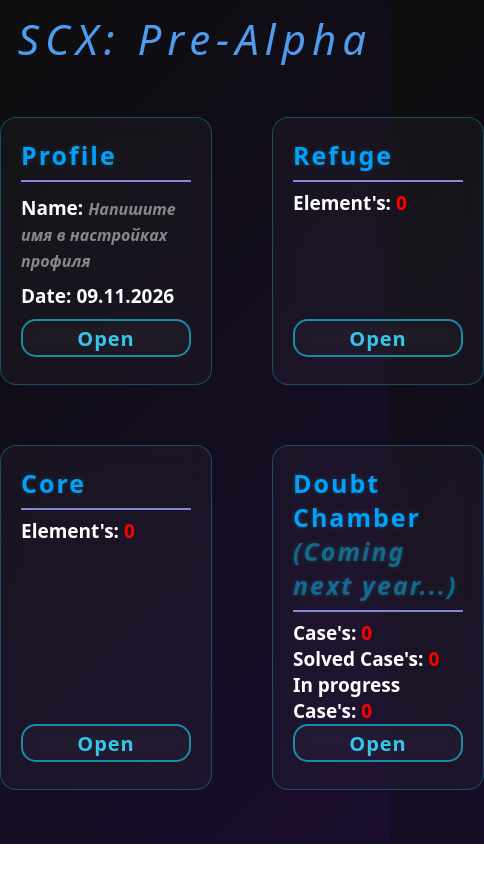
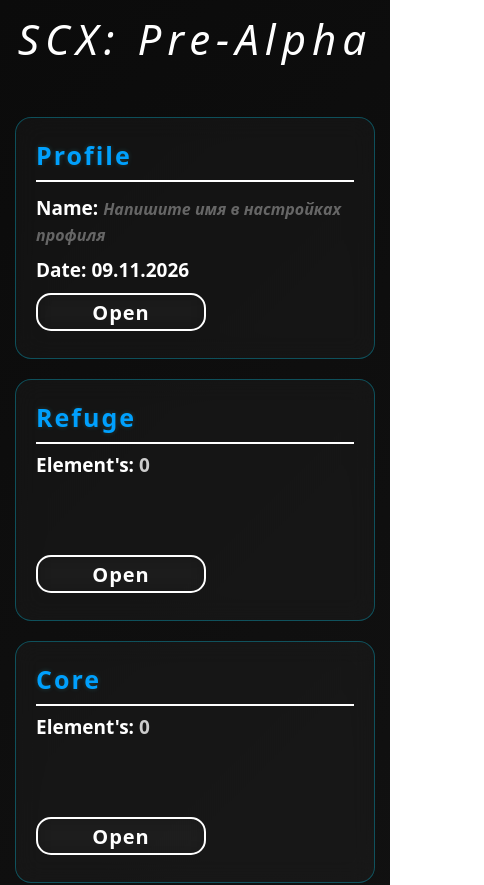
Before and after one commit to XWOSAUX/SCX, a React (Vite) app: page /menu in a window 390 px wide. Shown: the top 885 px of the page, 484 px wide, since content can reach past the window. Before the commit the page ends 844 px from the top, so only its background shows below. Built offline with nearby package versions, Linux system fonts and the light colour scheme; no server answers; the database is empty.

Commit message:
Mobile & Themes polish

```diff
--- a/src/CoreScreen.tsx
+++ b/src/CoreScreen.tsx
@@ -3,6 +3,7 @@ import { useNavigate } from 'react-router-dom';
 import { useCoreStore } from './useCoreStore';
 import { useState } from 'react';
 import './RefugeScreen.css';
+import StatusBadge from './StatusBadge';
 
 function CoreScreen() {
   const navigate = useNavigate();
@@ -17,8 +18,12 @@ function CoreScreen() {
   }, [fetchNodes]);
 
   if (isLoading) {
-    return <div style={{ color: 'white', textAlign: 'center', marginTop: '50px' }}>Загрузка убежища...</div>;
-  }
+  return (
+    <div style={{ display: 'flex', justifyContent: 'center', alignItems: 'center', height: '100vh' }}>
+      <StatusBadge status="loading" text="Синхронизация Core..." />
+    </div>
+  );
+}
 
   const handleAddNode = async () => {
     // Если пусто, уже 10 штук или ИДЕТ ОТПРАВКА — ничего не делаем
--- a/src/MenuScreen.tsx
+++ b/src/MenuScreen.tsx
@@ -71,7 +71,7 @@ function MenuScreen() {
           </div>
 
           <div className="chamber doubt-chamber-div">
-            <p className="main-text">Doubt Chamber <span className='text-test'>(Coming next year...)</span></p>
+            <p className="main-text">Doubt Chamber <span className='text-test'>(Coming next year...❄️)</span></p>
             <hr className="hr-sanctum-grid" />
             <p className="statistics-dh name-text">Case's: <span className="name-value">0</span></p>
             <p className="statistics-dh name-text">Solved Case's: <span className="name-value">0</span></p>
--- a/src/ProfileScreen.tsx
+++ b/src/ProfileScreen.tsx
@@ -84,7 +84,7 @@ const handleSave = async () => {
       </div>
 
       {/* Центр */}
-      <button className="btn-open-mm">Settings</button>
+      <button className="btn-open-mm" onClick={() => navigate('/settings')}>Settings</button>
 
       {/* Правая часть */}
       <div className="footer-right">
--- a/src/RefugeScreen.css
+++ b/src/RefugeScreen.css
@@ -138,3 +138,32 @@
   background: rgba(0, 217, 255, 0.8);
   cursor: pointer;
 }
+
+@media (max-width: 768px) {
+  .refuge-grid {
+    grid-template-columns: repeat(2, 1fr);
+    gap: 10px; /* Уменьшили отступ между кружками */
+  }
+
+  .refuge-circle {
+    max-width: 130px;
+    height: 130px; /* ЖЕСТКО фиксируем высоту */
+    font-size: 12px; /* Уменьшили шрифт */
+    padding: 10px;
+    overflow: hidden; /* Прячем всё, что вылезает за границы */
+    word-break: break-word; /* Разбиваем длинные слова */
+  }
+
+  .refuge-input-add {
+    max-width: 130px;
+    height: 130px; /* Тоже фиксируем высоту */
+    font-size: 14px;
+    padding-top: 40px;
+  }
+
+  /* Фиксим кнопку back, чтобы она не налезала на кружки */
+  .refuge-page > .btn-open-mm {
+    margin-top: 20px; /* Задаем нормальный отступ вместо auto */
+    width: 100%; /* На всю ширину */
+  }
+}
--- a/src/RefugeScreen.tsx
+++ b/src/RefugeScreen.tsx
@@ -3,6 +3,7 @@ import { useNavigate } from 'react-router-dom';
 import { useRefugeStore } from './useRefugeStore';
 import { useState } from 'react';
 import './RefugeScreen.css';
+import StatusBadge from './StatusBadge';
 
 function RefugeScreen() {
   const navigate = useNavigate();
@@ -17,8 +18,12 @@ function RefugeScreen() {
   }, [fetchNodes]);
 
   if (isLoading) {
-    return <div style={{ color: 'white', textAlign: 'center', marginTop: '50px' }}>Загрузка убежища...</div>;
-  }
+  return (
+    <div style={{ display: 'flex', justifyContent: 'center', alignItems: 'center', height: '100vh' }}>
+      <StatusBadge status="loading" text="Синхронизация Refuge..." />
+    </div>
+  );
+}
 
   const handleAddNode = async () => {
     // Если пусто, уже 10 штук или ИДЕТ ОТПРАВКА — ничего не делаем
--- /dev/null
+++ b/src/SettingsScreen.css
@@ -0,0 +1,12 @@
+.profile-page .profile-controls {
+    display: flex;
+}
+
+.theme-buttons {
+  display: flex;
+  flex-direction: row; /* Ставит в ряд */
+  flex-wrap: wrap;     /* Разрешает переносить на новую строку, если не влезают */
+  gap: 20px;
+  margin-top: 35px;
+  justify-content: center; /* Центрирует кнопки */
+}
--- /dev/null
+++ b/src/SettingsScreen.tsx
@@ -0,0 +1,48 @@
+import { useNavigate } from 'react-router-dom';
+import { useSettingsStore } from './useSettingsStore';
+import { useEffect } from 'react';
+import './ProfileScreen.css'; // Используем стили профиля для рамки
+import './SettingsScreen.css';
+
+function SettingsScreen() {
+  const navigate = useNavigate();
+  const { theme, setTheme } = useSettingsStore();
+
+  // Этот эффект применяет тему к HTML при загрузке
+  useEffect(() => {
+    document.documentElement.setAttribute('data-theme', theme);
+  }, [theme]);
+
+  return (
+    <div className="profile-page">
+      <div className='div-profile-header'>
+        <p className="profile-header">Settings</p>
+      </div>
+      <hr className='hr-sanctum-grid'/>
+
+        <p className='profile-header'>Theme</p>
+
+      <div className="theme-buttons">
+        <button className="btn-open-mm" onClick={() => setTheme('dark')} style={{ borderColor: theme === 'dark' ? 'var(--color-primary)' : '' }}>
+          Dark Theme
+        </button>
+
+        <button className="btn-open-mm" onClick={() => setTheme('original')} style={{ borderColor: theme === 'original' ? 'var(--color-primary)' : '' }}>
+          Original Theme
+        </button>
+
+        <button className="btn-open-mm" onClick={() => setTheme('light')} style={{ borderColor: theme === 'light' ? 'var(--color-primary)' : '' }}>
+          Light Theme
+        </button>
+      </div>
+
+      <div className="profile-footer">
+        <div className="footer-left">
+          <button className="btn-open-mm" onClick={() => navigate('/profile')}>back</button>
+        </div>
+      </div>
+    </div>
+  );
+}
+
+export default SettingsScreen;
--- a/src/index.css
+++ b/src/index.css
@@ -1,9 +1,28 @@
-:root {
-  /* Твои базовые цвета */
-  --color-name-active: red;         /* Красный для имени */
-  --color-text-muted: #888;         /* Серый для плейсхолдера */
-  --color-profile-header: rgb(211, 0, 253); /* Фиолетовый для профиля */
-  --bg-main: linear-gradient(135deg, #0D0D0D, #1A0D2E); /* Градиент фона */
+/* ТЕМА DARK (Строгая) */
+:root, [data-theme="dark"] {
+  --color-name-active: #ccc; /* Светло-серый вместо красного */
+  --color-text-muted: #666;
+  --color-profile-header: #fff; /* Белый заголовок */
+  --bg-main: linear-gradient(135deg, #0b0b0b, #121212); /* Чисто черный фон */
+  --color-primary: #ffffff; /* Белые акценты */
+}
+
+/* ТЕМА ORIGINAL (Классический SCX) */
+[data-theme="original"] {
+  --color-name-active: red;
+  --color-text-muted: #888;
+  --color-profile-header: rgb(211, 0, 253);
+  --bg-main: linear-gradient(135deg, #0D0D0D, #1A0D2E);
+  --color-primary: rgb(0, 217, 255);
+}
+
+/* ТЕМА LIGHT (Светлая) */
+[data-theme="light"] {
+  --color-name-active: #d90000;
+  --color-text-muted: #555;
+  --color-profile-header: #7a00b3;
+  --bg-main: linear-gradient(135deg, #e0e0e0, #ffffff);
+  --color-primary: #007bb5;
 }
 
 
@@ -11,7 +30,7 @@ body {
   background: var(--bg-main);
   margin: 0;
   padding: 0;
-  height: 100vh;
+  min-height: 100vh;
 }
 
 .btn-open-mm:disabled {
@@ -229,7 +248,7 @@ body {
 }
 
 .top-text {
-    color: rgba(84, 167, 255, 0.932);
+    color: var(--color-primary);
     font-size: 42px;
     font-family: system-ui, -apple-system, BlinkMacSystemFont, 'Segoe UI', Roboto, Oxygen, Ubuntu, Cantarell, 'Open Sans', 'Helvetica Neue', sans-serif;
     letter-spacing: 6px;
@@ -247,7 +266,7 @@ body {
 .hr-sanctum-grid {
     border: none;
     height: 2px;
-    background-color: rgba(152, 152, 249, 0.878);
+    background-color: var(--color-primary);
     width: 100%;
 }
 
@@ -289,10 +308,10 @@ body {
   background-color: rgba(51, 255, 92, 0);
   backdrop-filter: blur(10px);
   -webkit-backdrop-filter: blur(10px);
-  border: 2px solid rgba(24, 195, 225, 0.684);
+  border: 2px solid var(--color-primary);
   cursor: pointer;
   font-family: system-ui, -apple-system, BlinkMacSystemFont, 'Segoe UI', Roboto, Oxygen, Ubuntu, Cantarell, 'Open Sans', 'Helvetica Neue', sans-serif;
-  color: rgba(55, 209, 243, 0.953);
+  color: var(--color-primary);
   letter-spacing: 1px;
   transition: all 0.25s ease;
   margin-top: auto;
@@ -361,3 +380,99 @@ body {
   font-weight: 600;
   font-style: italic;
 }
+
+/* =========================================
+   АДАПТАЦИЯ ПОД ТЕЛЕФОНЫ (до 768px)
+   ========================================= */
+@media (max-width: 768px) {
+
+  .sanctum-grid {
+    grid-template-columns: 1fr; /* Одна колонка */
+    gap: 20px;
+    padding: 0 15px;
+  }
+
+  body {
+    overflow-x: hidden;
+  }
+
+  .div-profile-header {
+    flex-direction: column;
+    align-items: flex-start;
+    gap: 10px;
+  }
+  .profile-header {
+    font-size: 24px;
+  }
+
+  .profile-footer {
+    display: flex;
+    flex-direction: column;
+    gap: 10px;
+  }
+  .footer-left, .footer-right .footer-edit-actions{
+    display: flex;
+    flex-direction: column;
+    width: 100%;
+    gap: 10px;
+  }
+  .profile-footer button {
+    width: 100% !important;
+  }
+
+  .status-badge {
+    font-size: 20px;
+    text-align: center;
+    padding: 0 20px;
+  }
+
+  .main-text-title {
+    margin-top: 100px;
+  }
+  .base-main-text {
+    font-size: 60px;
+  }
+  .base-text-style {
+    font-size: 24px;
+  }
+
+  .theme-buttons {
+    flex-direction: column;
+    width: 100%;
+  }
+  .theme-buttons button {
+    width: 100%;
+  }
+
+  .refuge-grid {
+    grid-template-columns: repeat(2, 1fr);
+    gap: 10px;
+  }
+
+  .refuge-input-add {
+    max-width: 130px;
+    padding-top: 40px;
+    font-size: 14px;
+  }
+
+  .refuge-circle {
+    max-width: 130px; /* Уменьшили сами кружки */
+    font-size: 14px; /* Уменьшили шрифт внутри */
+  }
+
+  .refuge-page > .btn-open-mm {
+    margin-top: 20px; /* Задаем нормальный отступ вместо auto */
+    width: 100%; /* На всю ширину */
+  }
+
+  .main-text-title {
+    margin-top: 80px; /* Уменьшили отступ (было 100 или 190) */
+    height: calc(100vh - 80px); /* Занимает ровно оставшееся место */
+    justify-content: flex-start; /* Прижимаем контент к верху */
+    padding-top: 20px;
+  }
+  /* И на всякий случай для всего body на телефоне */
+  body {
+    overflow-y: auto; /* Разрешаем скролл, только если он реально нужен */
+  }
+}
--- /dev/null
+++ b/src/useSettingsStore.ts
@@ -0,0 +1,18 @@
+import { create } from 'zustand';
+
+export type Theme = 'dark' | 'original' | 'light';
+
+interface SettingsState {
+  theme: Theme;
+  setTheme: (theme: Theme) => void;
+}
+
+export const useSettingsStore = create<SettingsState>((set) => ({
+  // По умолчанию берем тему из localStorage, или ставим 'dark'
+  theme: (localStorage.getItem('scx-theme') as Theme) || 'dark',
+
+  setTheme: (theme) => {
+    localStorage.setItem('scx-theme', theme);
+    set({ theme });
+  },
+}));
```
Also changed, not shown: src/App.tsx (+25 -4 lines).
